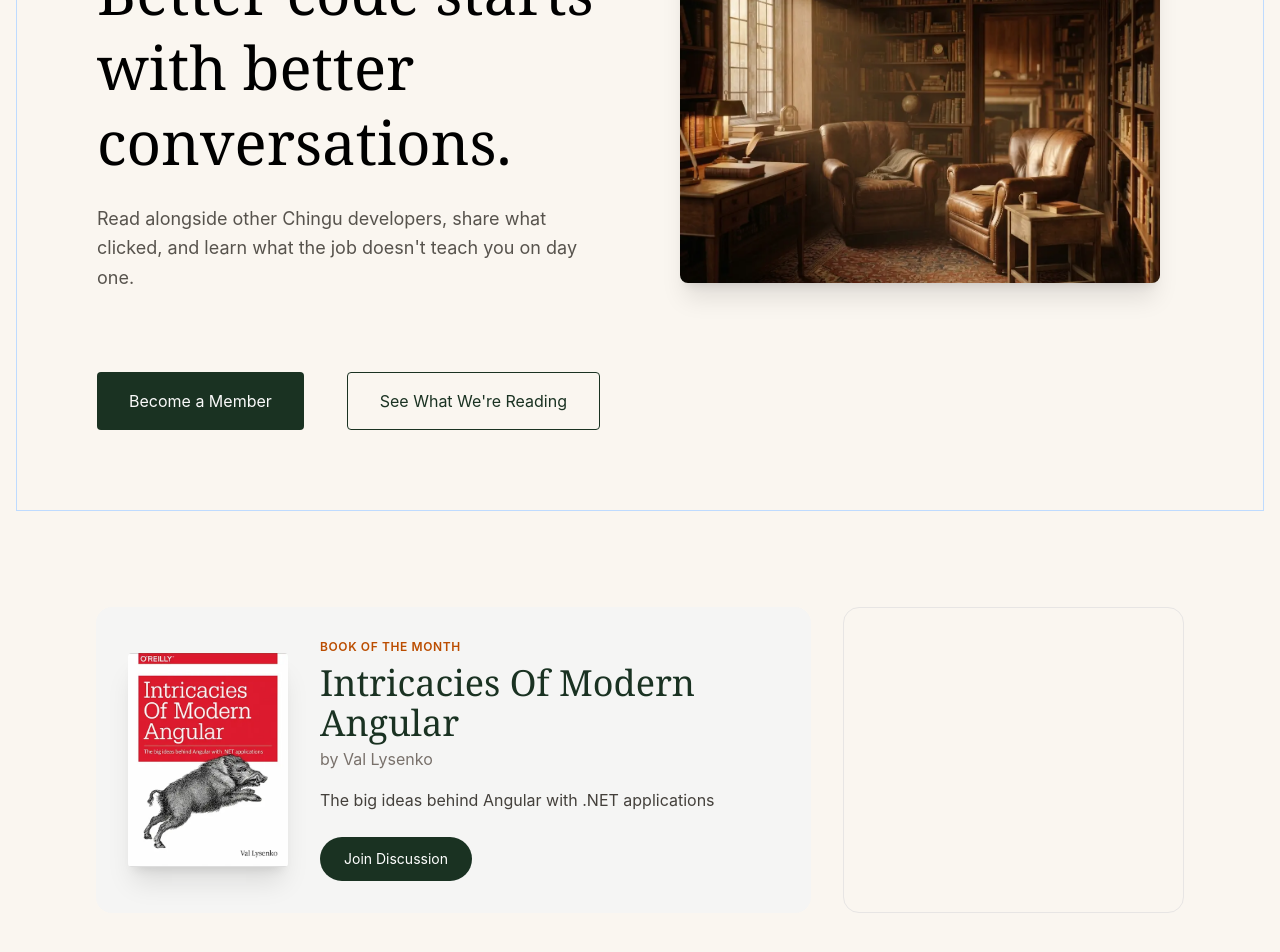
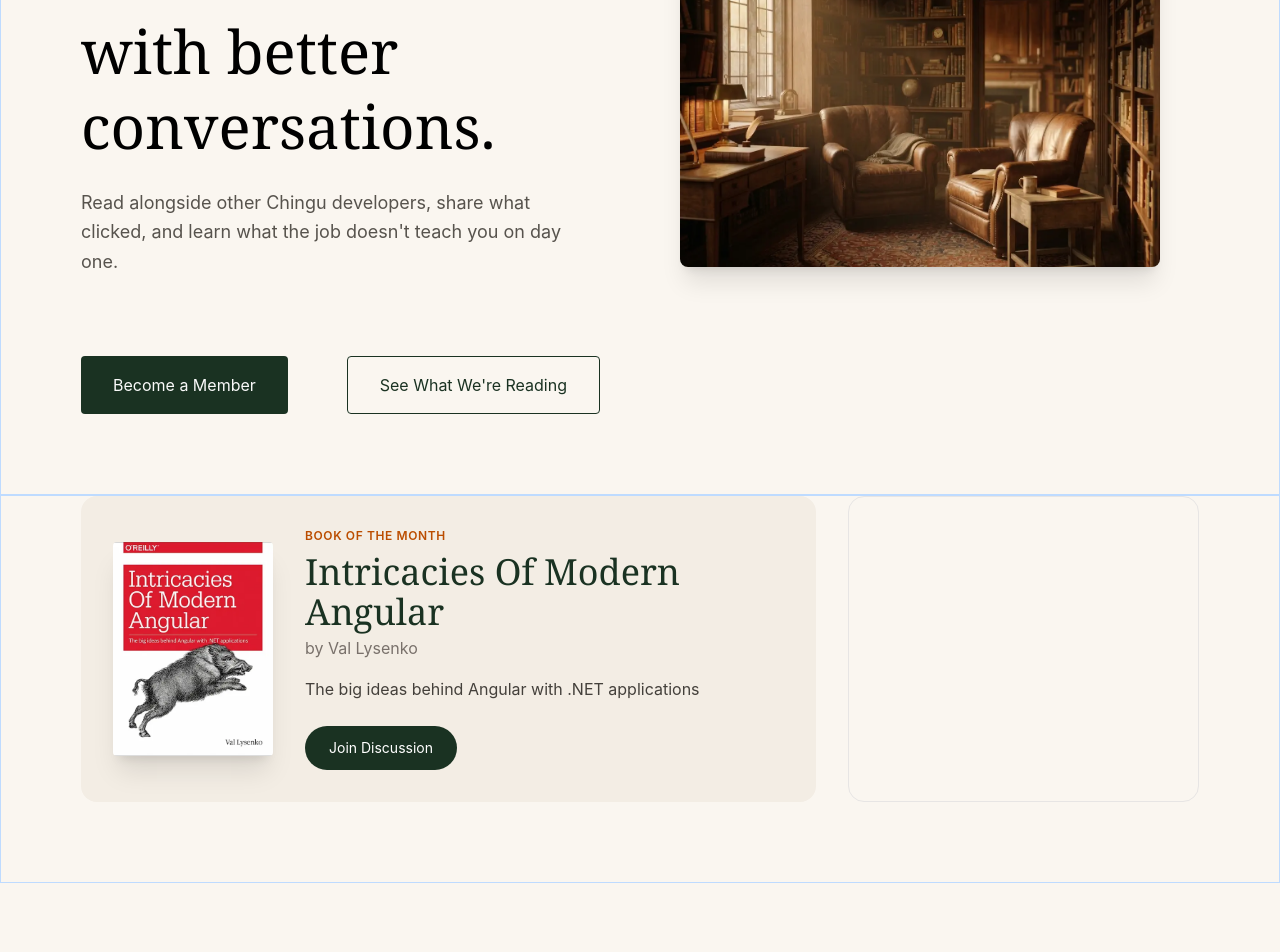
Before and after one commit to chingu-voyages/V62-tier3-team-34, an Angular app in the folder client/: page / in a window 1280 px wide. Shown: the part 206-1158 px from the top of the page. Built offline with nearby package versions, Linux system fonts and the light colour scheme.

Commit message:
Match padding and margins to Figma design hero and book of the month sections Home page

```diff
--- a/client/src/app/pages/home/book-of-the-month/book-of-the-month.html
+++ b/client/src/app/pages/home/book-of-the-month/book-of-the-month.html
@@ -1,4 +1,4 @@
-<article class="flex flex-col gap-8 rounded-2xl bg-stone-100 p-8 sm:flex-row sm:items-center">
+<article class="flex flex-col gap-8 rounded-2xl bg-linen p-8 mt-0 sm:flex-row sm:items-center">
   <img
     [src]="book().imageUrl"
     [alt]="book().title + ' cover'"
--- a/client/src/app/pages/home/home.html
+++ b/client/src/app/pages/home/home.html
@@ -1,7 +1,7 @@
 <main class="mx-auto max-w-360">
   <!-- Hero -->
   <section
-    class="m-4 grid grid-cols-1 items-center gap-10 border border-blue-200 p-6 md:grid-cols-2 md:gap-20 md:p-20"
+    class="grid grid-cols-1 items-center gap-10 border border-blue-200 p-6 md:grid-cols-2 md:gap-20 md:p-20"
   >
     <div>
       <p
@@ -34,7 +34,10 @@
   </section>
 
   <!-- Book of the month + upcoming sessions -->
-  <section id="book-of-the-month" class="m-4 grid gap-8 p-6 md:grid-cols-3 md:p-20">
+  <section
+    id="book-of-the-month"
+    class="grid gap-8 p-6 pt-0 md:grid-cols-3 md:p-20 md:pt-0 border border-blue-200"
+  >
     <div class="md:col-span-2">
       @if (featuredBook(); as book) {
         <app-book-of-the-month [book]="book" />
--- a/client/src/styles.css
+++ b/client/src/styles.css
@@ -3,6 +3,7 @@
 @theme {
   --color-forest: #1a3222;
   --color-cream: #faf6f0;
+  --color-linen: #f3ede4;
 }
 
 @layer base {
```
